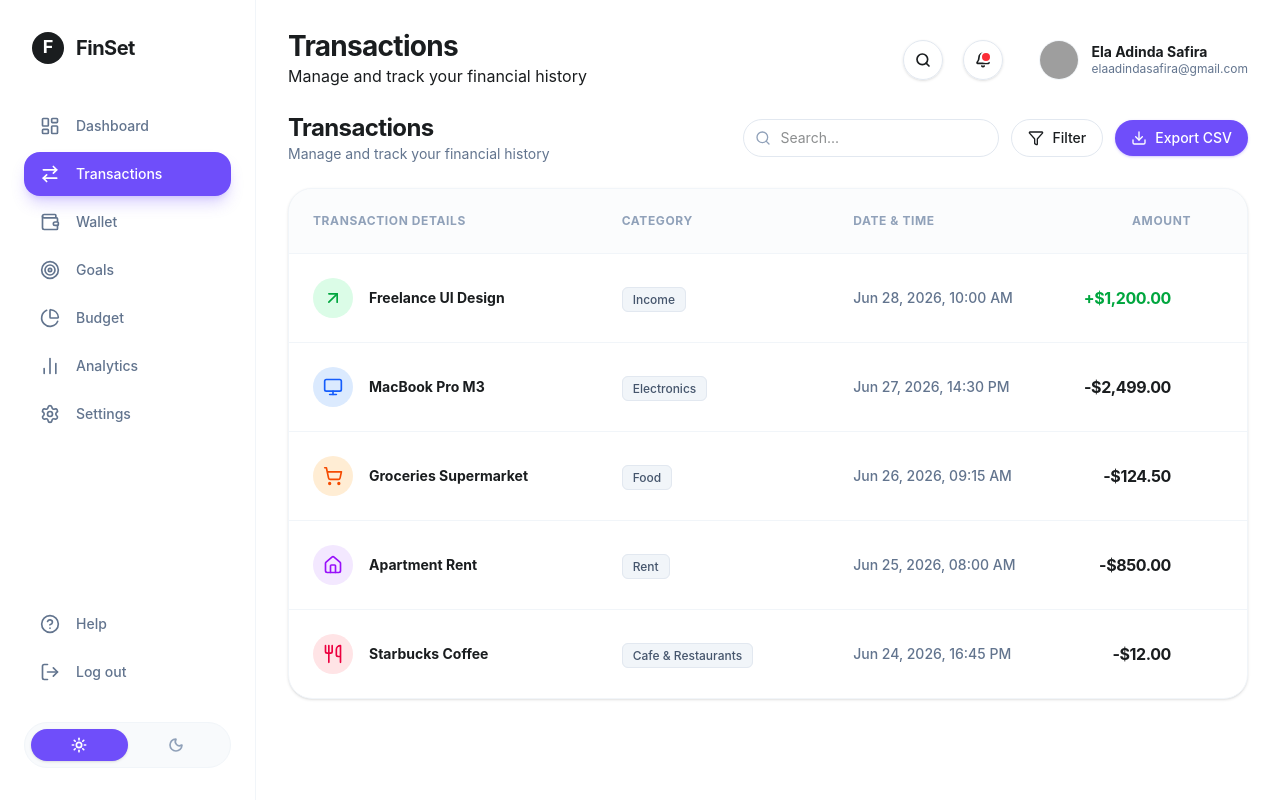
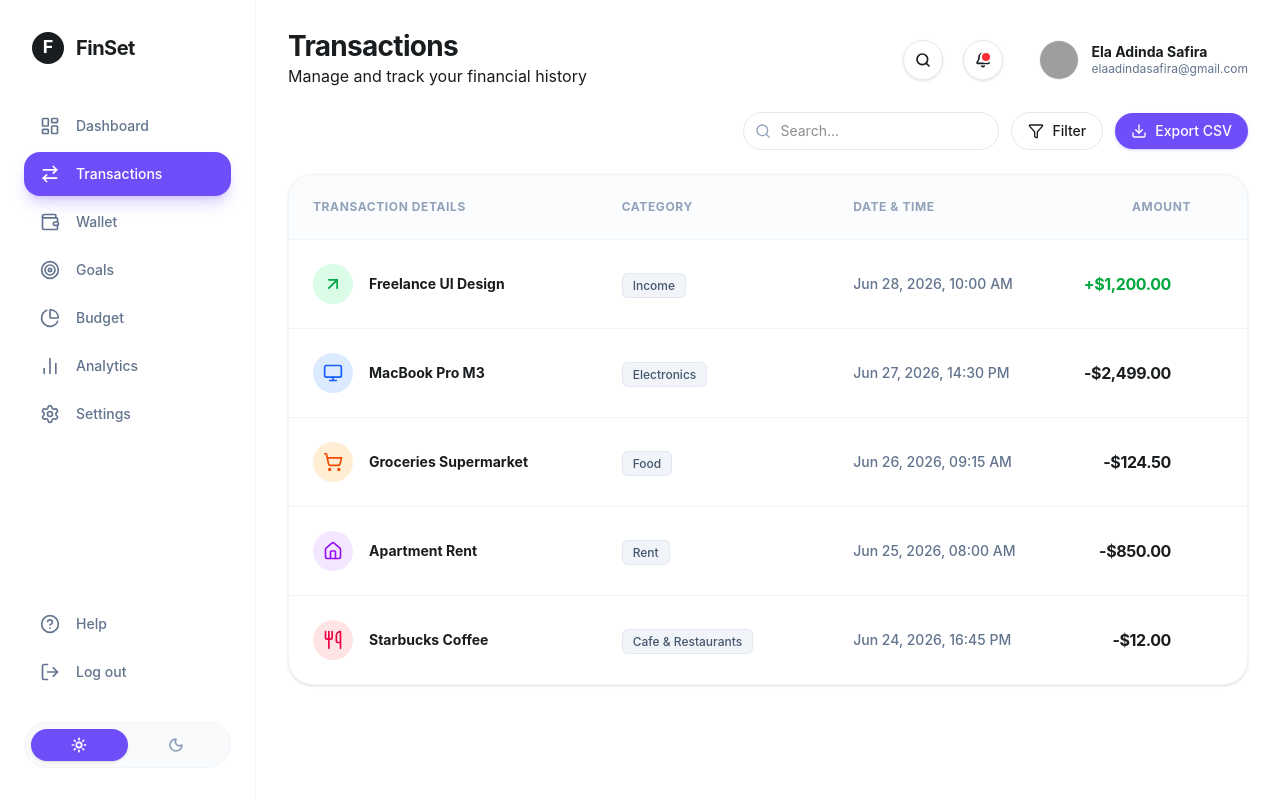
Before and after one commit to achraflyy48/FINSET-APP, a Vue app: page /transactions in a window 1280 px wide. Built offline with nearby package versions, Linux system fonts and the light colour scheme; grey boxes are pictures that could not be loaded.

Commit message:
feat: update TransactionsView layout for improved UI and add search and filter buttons

```diff
--- a/src/views/TransactionsView.vue
+++ b/src/views/TransactionsView.vue
@@ -68,13 +68,9 @@ const transactions = [
 
 <template>
   <div class="space-y-6">
-    <div class="flex flex-col md:flex-row md:items-center justify-between gap-4 pt-2">
-      <div>
-        <h1 class="text-2xl font-bold tracking-tight text-[#1A1D1F]">Transactions</h1>
-        <p class="text-sm text-slate-500">Manage and track your financial history</p>
-      </div>
-
+    <div class="flex flex-col md:flex-row md:items-center justify-end gap-4 pt-2">
       <div class="flex items-center gap-3 w-full md:w-auto">
+        <!--TOMBOL SEARCH-->
         <div class="relative flex-1 md:flex-none">
           <Search class="absolute left-3 top-1/2 -translate-y-1/2 w-4 h-4 text-slate-400" />
           <input
@@ -84,6 +80,7 @@ const transactions = [
           />
         </div>
 
+        <!--TOMBOL FILTER DAN EXPORT-->
         <button
           class="p-2 md:px-4 md:py-2 bg-white border border-slate-200 rounded-full text-sm font-medium text-[#1A1D1F] hover:bg-slate-50 transition-all flex items-center gap-2 shrink-0"
         >
```
